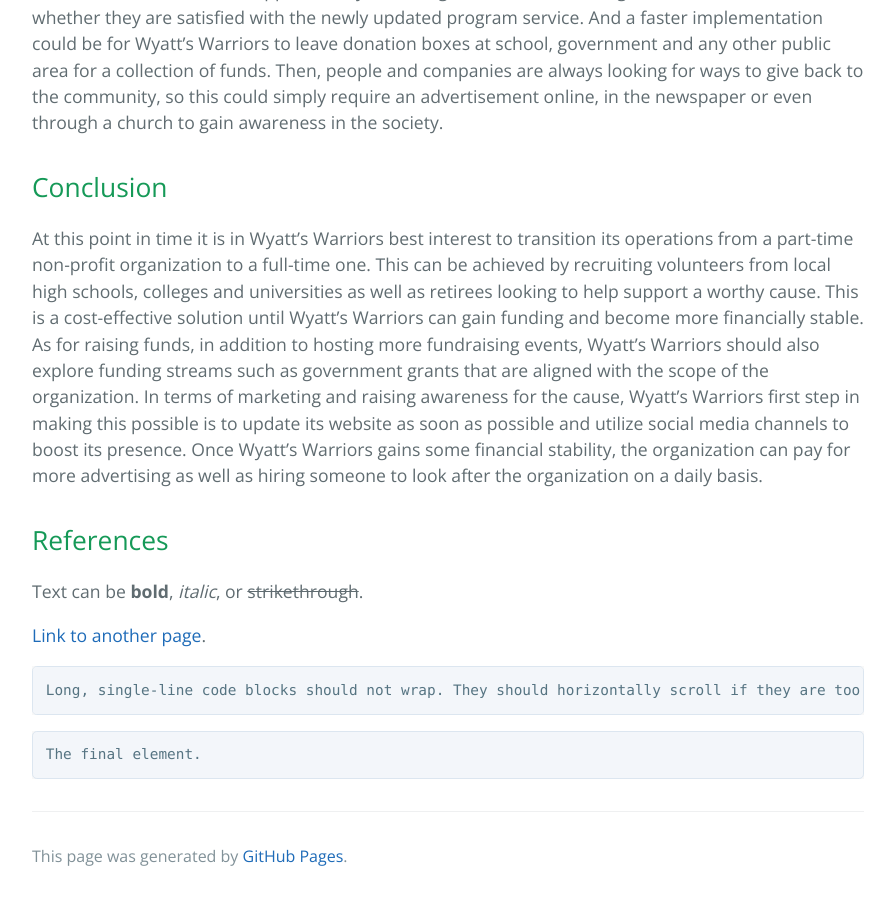
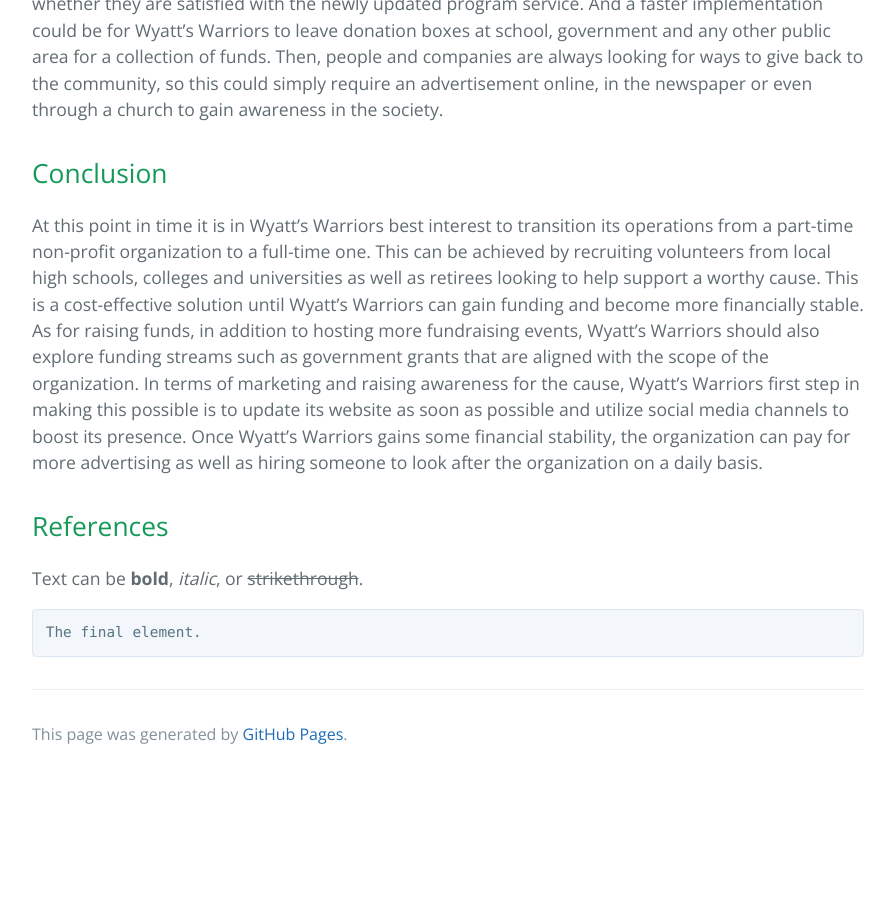
Before and after one commit to WyattsWarriors/WyattsWarriors.github.io, a Jekyll site: the page built from index.md, in a window 1280 px wide and 900 px high, scrolled down 8476 px. Shown: the whole window, without its empty margins (192-1087 px from the left). Built offline with Jekyll 4.4.1, drawn with Linux system fonts in a browser that asks for light colours; our own code applies the rules of GitHub Pages for plain Markdown files; after the commit the page ends 9254 px from its top, so only the background shows below that.

Commit message:
index done

````diff
--- a/index.md
+++ b/index.md
@@ -11,9 +11,9 @@
 	- [SWOT Analysis](#swot-analysis)
 * [Marketing Strategies](#marketing-strategies)
 * [Operations and Fundraising Initiatives](#operations-and-fundraising-initiatives)
-	1. [Golfing](#golfing)
-	2. [Gala](#gala)
-	3. [Walk-A-thon](#references)
+	1. [Golfing](#1-golfing)
+	2. [Gala](#2-gala)
+	3. [Walk-A-thon](#3-walk-a-thon)
 * [Recommendations](#recommendations)
 * [Contingency Plan](#contingency-plan)
 * [Conclusion](#conclusion)
@@ -104,15 +104,15 @@
 
 For nearly a decade Wyatt’s Warriors hosts three fundraising events annually:
 
-#### 1. Golfing
+##### 1. Golfing
 
 Angus Glen Golf Club once a year in early summer/late spring, it is an all inclusive event of 100.00 per person with a culmination of an evening of relaxation around a bon fire.  This is done very at little cost to the club, since volunteers clean up after the event working alongside club staff who also offer their services to the cause.  Attendees are requested to bring along a pot luck to make the meal options wider.   Golf carts are available and are guided by the club staff.  Invitations are usually sent out to pro golfers to grace the occasion.
 
-#### 2. Gala
+##### 2. Gala
 
 This is held at banquet halls and is also an all inclusive a seven-course dinner.  Tickets are usually $200.00 per person.  It targets 500-700 persons.  Preparation, decorations and clean up is usually done by the volunteers. Live music is also provided by volunteer musicians and singers. Thankyou cards are placed at every seat with a survey card for the patrons to give their opinion for the next gala.
 
-#### 3. Walk-A-thon
+##### 3. Walk-A-thon
 
 This is a 10 km walk and we ask donors to sponsor persons at 20.00 per every km walked by the person sponsored.  Our target is usually 50 to 100 participants.  We have observed that some donors just donate to the cause instead of sponsoring a participant.
 
@@ -159,19 +159,10 @@
 ----------
 
 
-
-
-
 Text can be **bold**, _italic_, or ~~strikethrough~~.
-
-[Link to another page](another-page).
 
 
 
 ```
-Long, single-line code blocks should not wrap. They should horizontally scroll if they are too long. This line should be long enough to demonstrate this.
-```
-
-```
 The final element.
 ```
````
